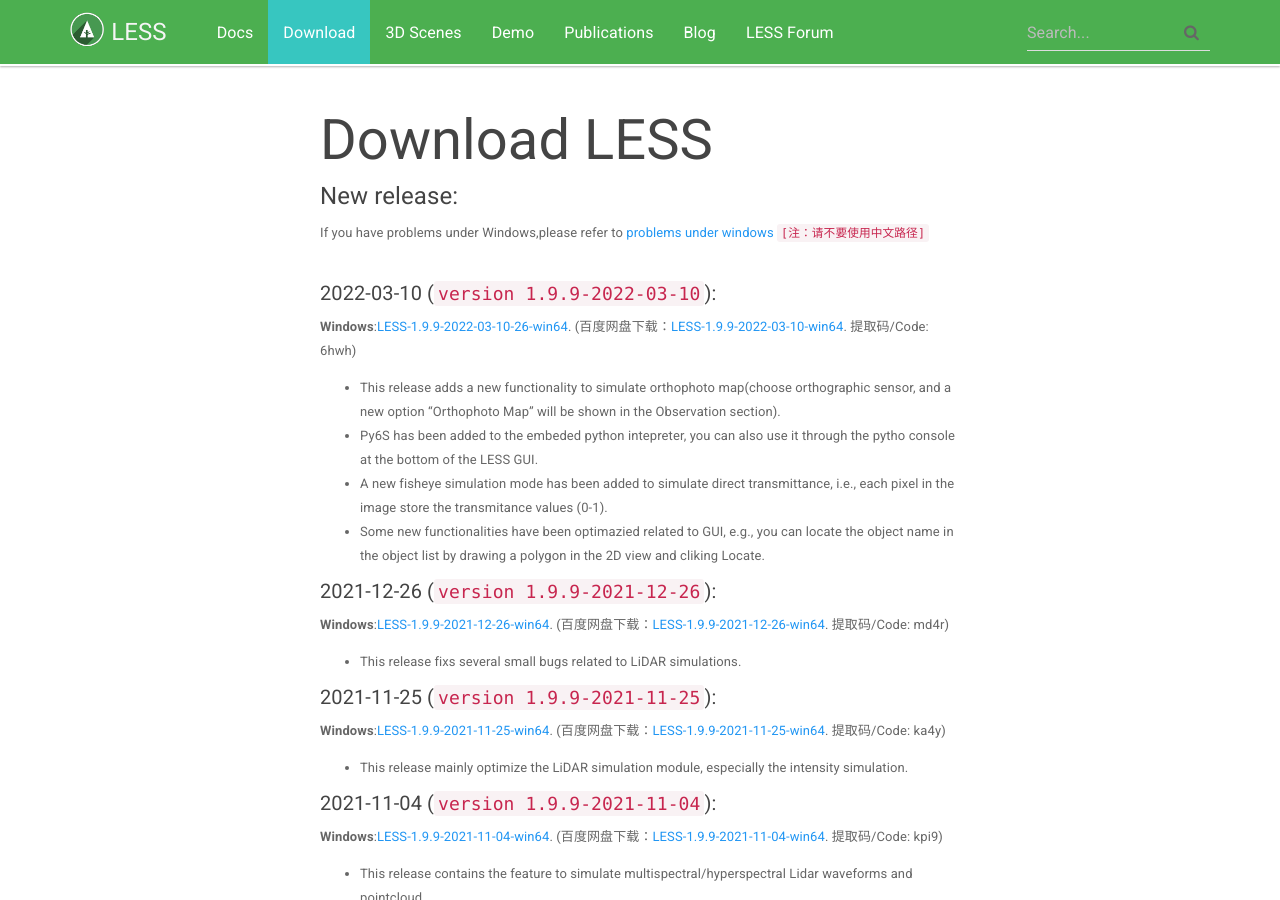
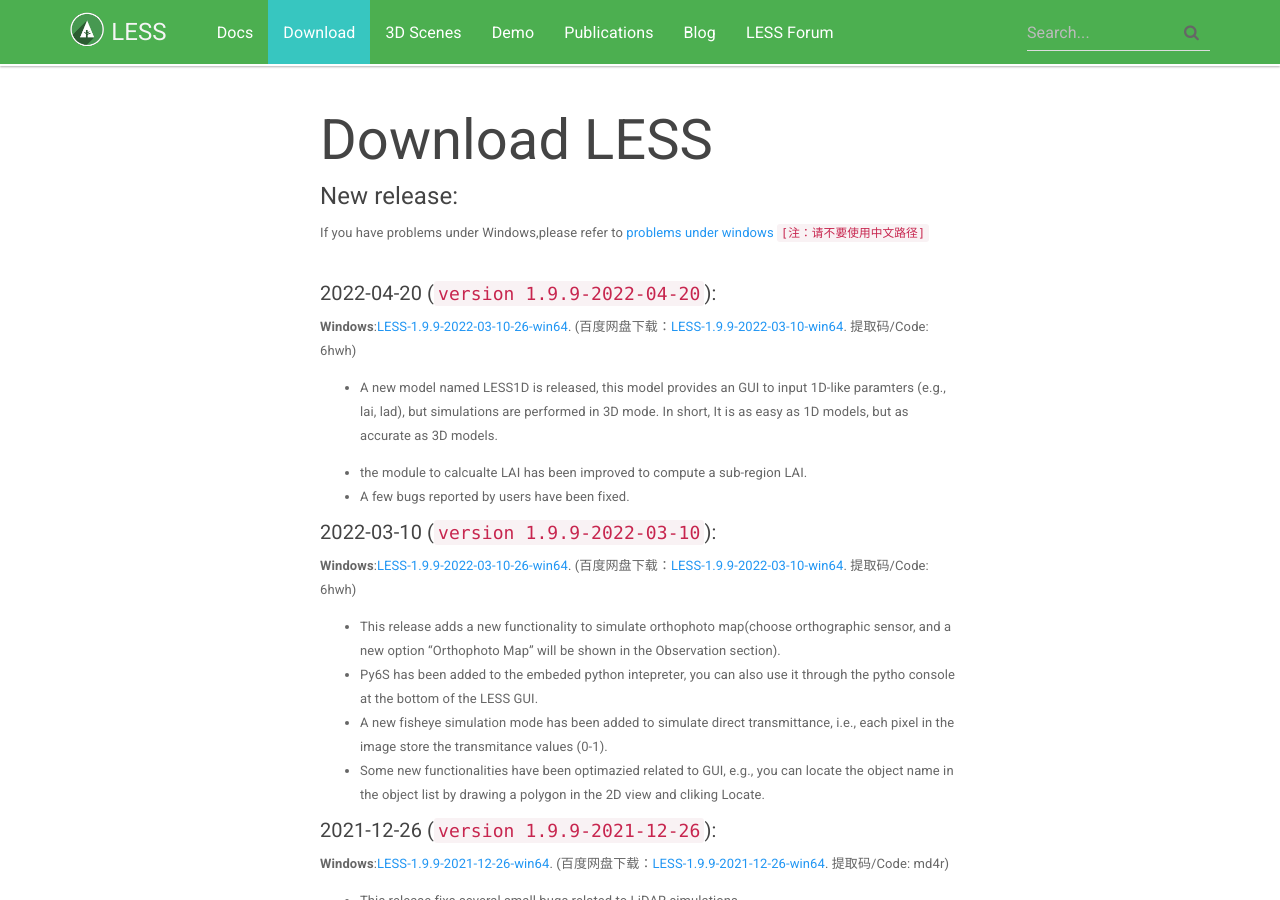
Before and after one commit to jianboqi/jianboqi.github.io, a Jekyll site: the page built from download-less.md, in a window 1280 px wide and 900 px high. Built offline with Jekyll 4.4.1, drawn with Linux system fonts in a browser that asks for light colours; nearby versions of some CDN libraries.

Commit message:
Update download-less.md

```diff
--- a/download-less.md
+++ b/download-less.md
@@ -13,6 +13,14 @@
 `[注：请不要使用中文路径]`
 <br>
 <br>
+##### 2022-04-20 (`version 1.9.9-2022-04-20`):
+**Windows**:<a href="https://drive.google.com/file/d/1ikLWZmaU84CiOSF9XyObs8dcjF3zhD6p/view?usp=sharing" onClick="ga('send', 'event', 'LESSDownload','V1.9.9-2022-03-10','Win64');">LESS-1.9.9-2022-03-10-26-win64</a>. (百度网盘下载：<a href="https://pan.baidu.com/s/1D0qcWK5AlM9LwpDPwxrdHw">LESS-1.9.9-2022-03-10-win64</a>. 提取码/Code: 6hwh)
+
+* A new model named LESS1D is released, this model provides an GUI to input 1D-like paramters (e.g., lai, lad), but simulations are performed in 3D mode. In short, It is as easy as 1D models, but as accurate as 3D models.
+
+* the module to calcualte LAI has been improved to compute a sub-region LAI.
+* A few bugs reported by users have been fixed.
+
 ##### 2022-03-10 (`version 1.9.9-2022-03-10`):
 **Windows**:<a href="https://drive.google.com/file/d/1ikLWZmaU84CiOSF9XyObs8dcjF3zhD6p/view?usp=sharing" onClick="ga('send', 'event', 'LESSDownload','V1.9.9-2022-03-10','Win64');">LESS-1.9.9-2022-03-10-26-win64</a>. (百度网盘下载：<a href="https://pan.baidu.com/s/1D0qcWK5AlM9LwpDPwxrdHw">LESS-1.9.9-2022-03-10-win64</a>. 提取码/Code: 6hwh)
 
```
